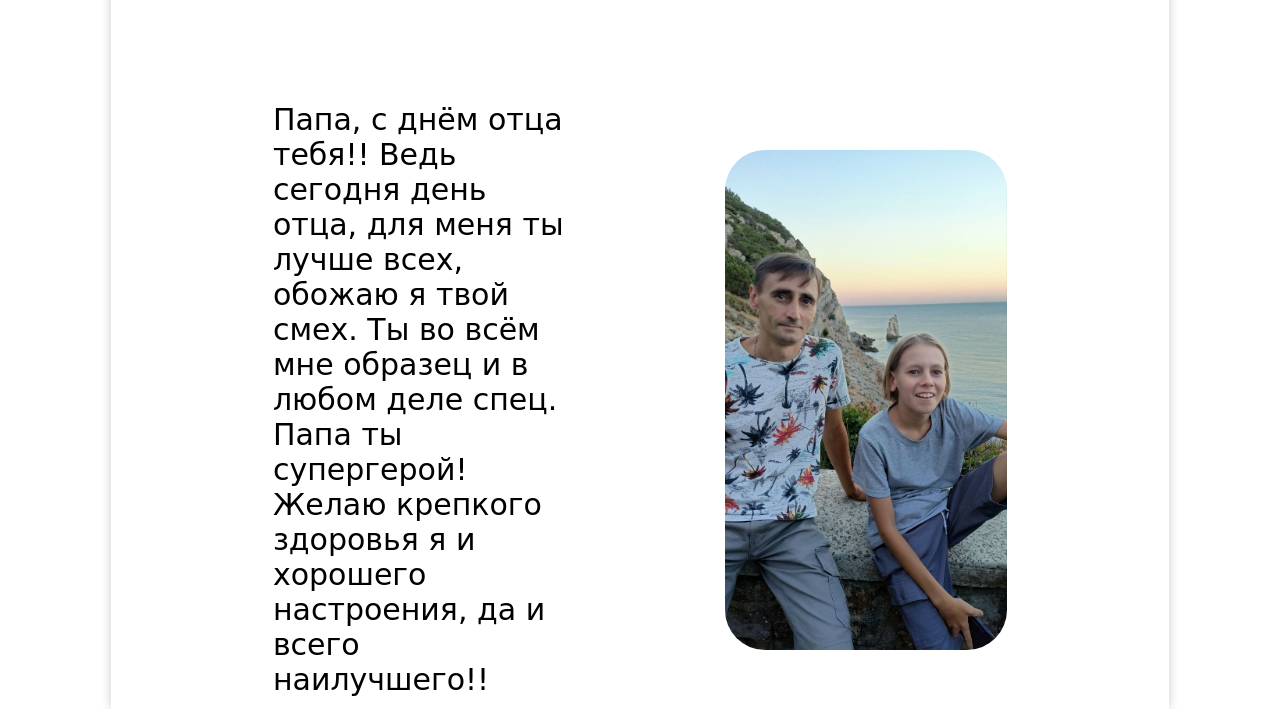
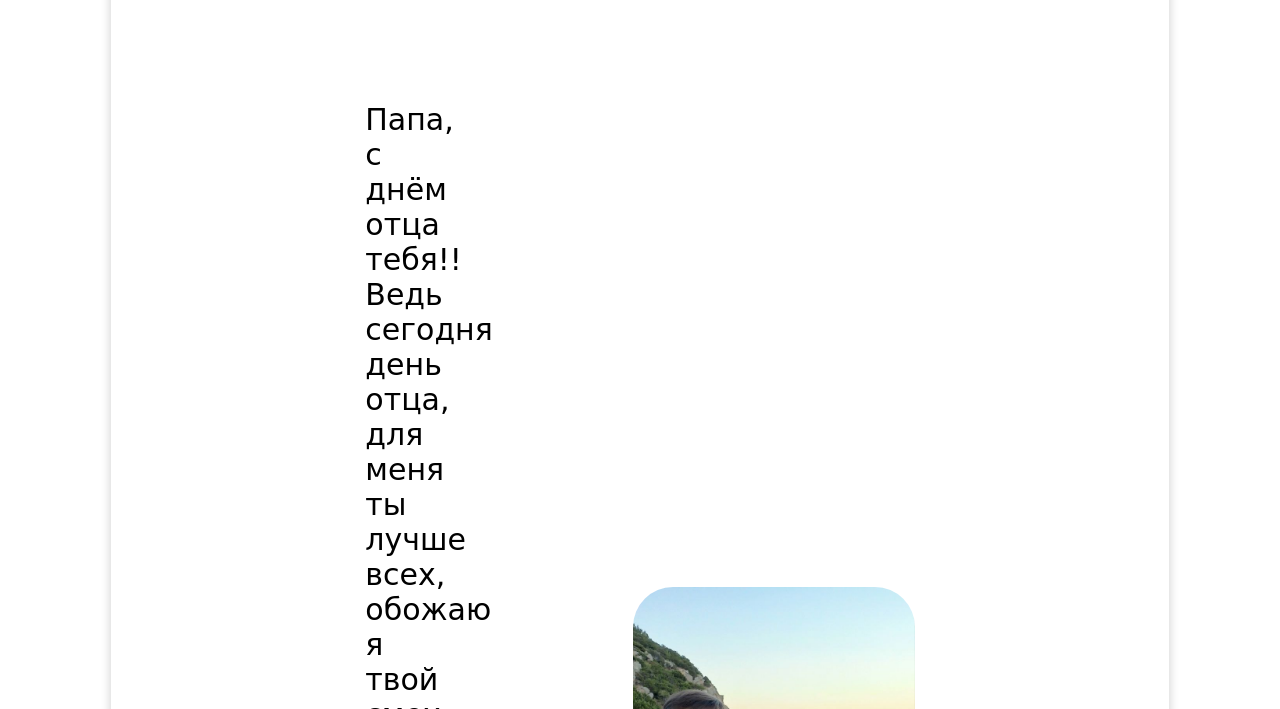
Before and after one commit to DanBanka/site, a plain HTML site: page index.html in a window 1280 px wide. Shown: the part 91-800 px from the top of the page. Drawn offline with Linux system fonts and the light colour scheme.

Commit message:
Update style.css

```diff
--- a/style.css
+++ b/style.css
@@ -47,7 +47,7 @@ img{
     font-size: 30px;
     text-wrap: wrap;
     text-align: left;
-    width: 30%;
+    width: 30px;
     height: 100%;
     border-color: #000000;
     border: 10px;
```
